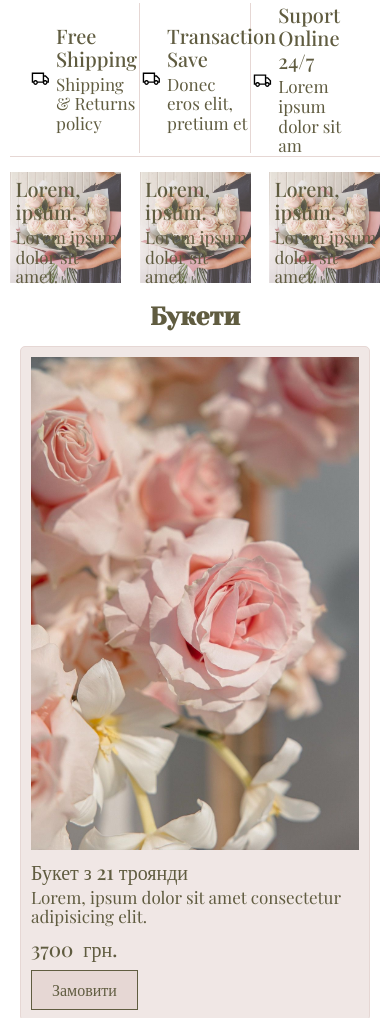
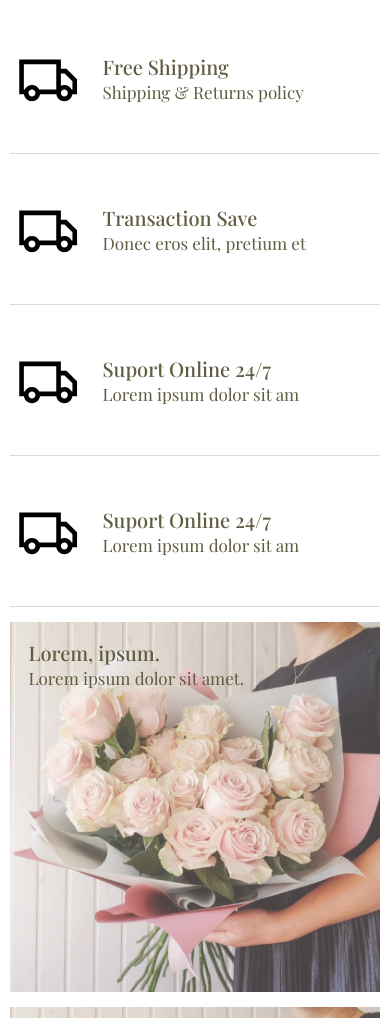
Before and after one commit to RomaVintonyak/FlowerShop, a website: page app/index.html in a window 390 px wide. Shown: the part 1066-2084 px from the top of the page. Drawn offline with nearby package versions, Linux system fonts and the light colour scheme.

Commit message:
add new media queries

```diff
--- a/app/index.html
+++ b/app/index.html
@@ -210,8 +210,34 @@
             </p>
           </div><!--/.text-->
         </div><!--/.block-->
+        <div class="text__coll--block">
+          <div class="coll__block--img">
+            <svg class="img">
+              <use xlink:href="img/icons/sprite.svg#shipping"></use>
+            </svg>
+          </div><!--/.img-->
+          <div class="coll__block--text">
+            <h5>
+              Suport Online 24/7
+            </h5>
+            <p>
+              Lorem ipsum dolor sit am
+            </p>
+          </div><!--/.text-->
+        </div><!--/.block-->
       </div><!--/.text__coll-->
       <div class="text__img">
+        <div class="text__img--block">
+          <img src="img/baner/baner1.jpg" alt="flowers" class="img">
+          <div class="text__img--text">
+            <h5>
+              Lorem, ipsum.
+            </h5>
+            <p>
+              Lorem ipsum dolor sit amet.
+            </p>
+          </div><!--/.text-->
+        </div><!--/.block-->
         <div class="text__img--block">
           <img src="img/baner/baner1.jpg" alt="flowers" class="img">
           <div class="text__img--text">
--- a/app/scss/block/_mainPage.scss
+++ b/app/scss/block/_mainPage.scss
@@ -52,7 +52,7 @@
       border-bottom: 1px solid $bg-primary;
       margin-bottom: 2rem;
       &--block {
-         width: 30%;
+         width: 24%;
          display: flex;
          align-items: center;
          justify-content: space-between;
@@ -72,11 +72,23 @@
          &:last-child {
             border-right: none;
          }
+         @include tablet {
+            width: 44%;
+            border-right: none;
+            border-bottom: 1px solid $bg-primary;
+         }
+         @include mobile-sm {
+            width: 80%;
+         }
+         @include mobile-xsm {
+            width: 100%;
+         }
       }
-      @include mobile {
+      @include tablet {
          flex-wrap: wrap;
          justify-content: center;
          margin-bottom: 1.5rem;
+         border-bottom: none;
       }
    }
    &__img {
@@ -84,7 +96,7 @@
       align-items: flex-start;
       justify-content: space-between;
       &--block {
-         width: 30%;
+         width: 24%;
          position: relative;
          &::after {
             content: "";
@@ -105,6 +117,19 @@
                transform: scale(0);
             }
          }
+         @include tablet {
+            width: 48%;
+            margin-bottom: 1.5rem;
+         }
+         @include mobile-sm {
+            width: 80%;
+            &:last-child{
+               margin-bottom: 0;
+            }
+         }
+         @include mobile-xsm {
+            width: 100%;
+         }
       }
       &--text {
          position: absolute;
@@ -112,6 +137,7 @@
          top: 5%;
          left: 5%;
          transition: left 0.3s linear;
+         width: 90%;
          h5 {
             font-family: $text;
             color: $text-color;
@@ -125,6 +151,12 @@
             font-size: 1.7rem;
             font-weight: 400;
          }
+      }
+      @include tablet {
+         flex-wrap: wrap;
+      }
+      @include mobile-sm{
+         justify-content: center;
       }
    }
    margin-top: 4rem;
```
Also changed, not shown: app/css/style.css, app/css/style.min.css, dist/css/style.min.css, dist/index.html, 1 other file.
